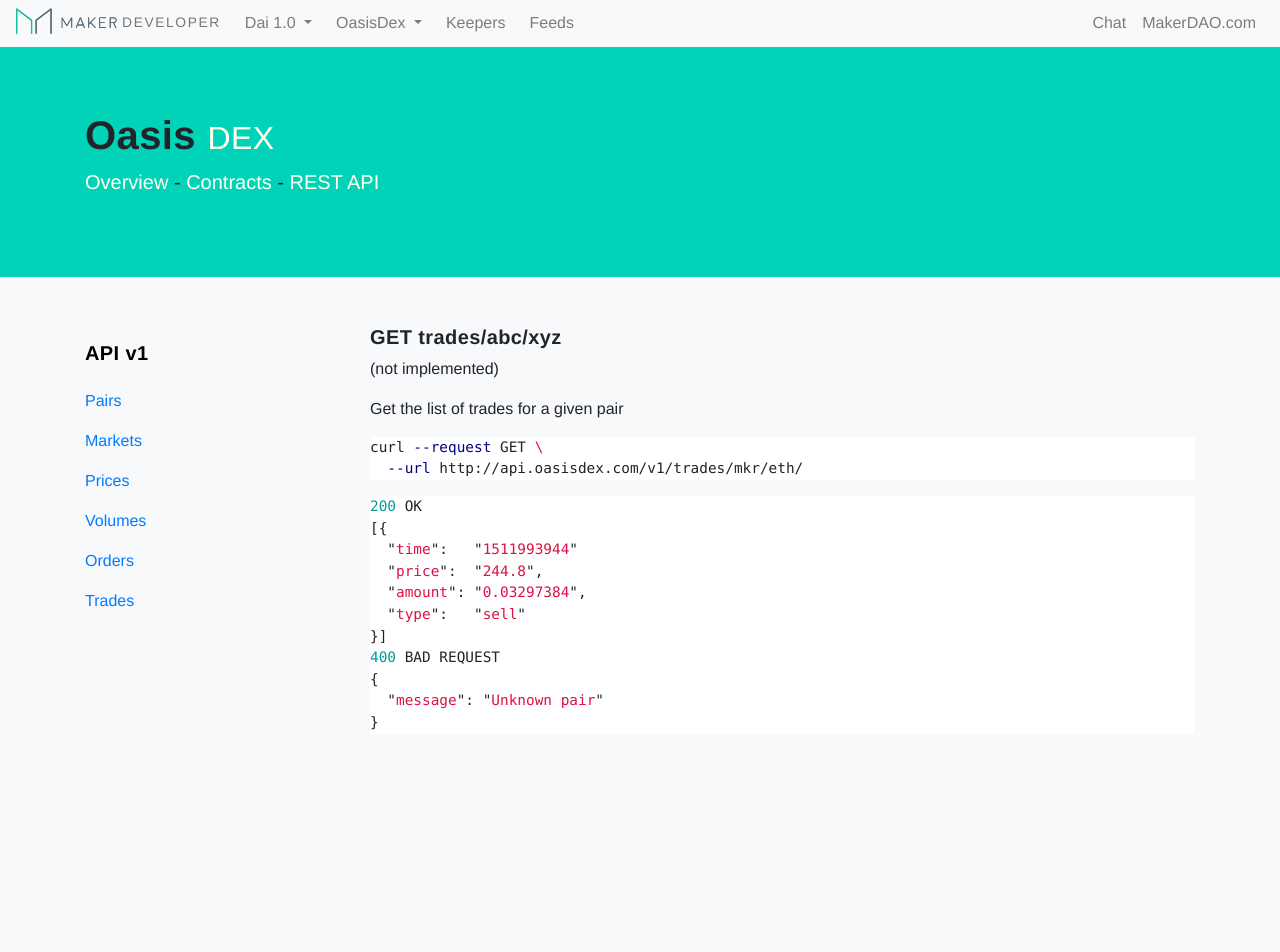
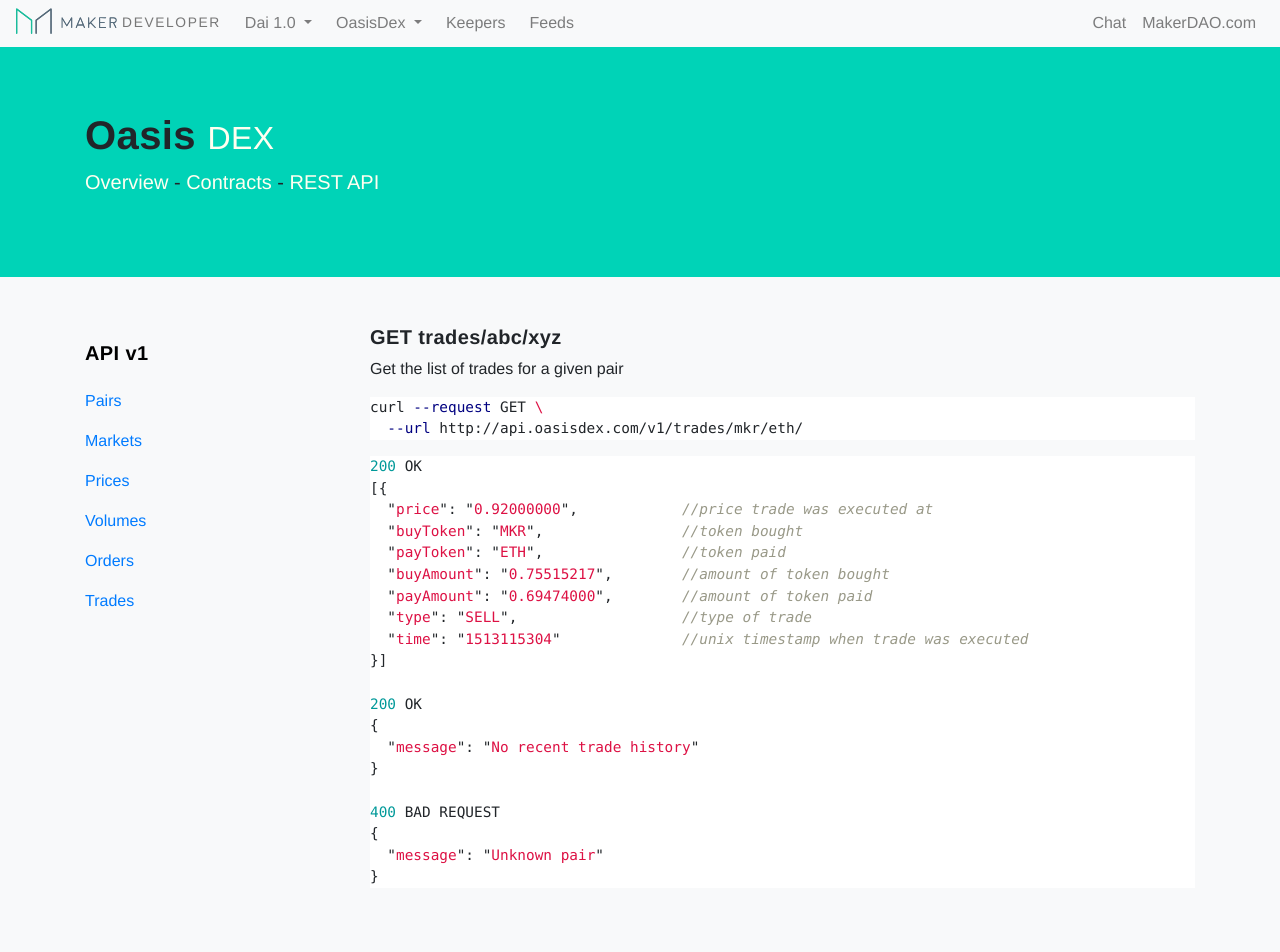
Before and after one commit to makerdao/developer.makerdao.com, a Jekyll site: the page built from oasis/api/1/trades.md, in a window 1280 px wide. Built offline with Jekyll 4.4.1, drawn with Linux system fonts in a browser that asks for light colours; nearby versions of some CDN libraries; before the commit the page ends 900 px from its top, so only the background shows below that.

Commit message:
updates oasis api docs for trade history

````diff
--- a/oasis/api/1/trades.md
+++ b/oasis/api/1/trades.md
@@ -5,8 +5,6 @@ description: Public rest endpoints for markets data
 ---
 
 ##### GET trades/abc/xyz
-
-(not implemented)
 
 Get the list of trades for a given pair
 
@@ -18,11 +16,20 @@ curl --request GET \
 ```javascript
 200 OK
 [{
-  "time":   "1511993944"
-  "price":  "244.8",
-  "amount": "0.03297384",
-  "type":   "sell"
+  "price": "0.92000000",            //price trade was executed at
+  "buyToken": "MKR",		    //token bought
+  "payToken": "ETH",		    //token paid
+  "buyAmount": "0.75515217",	    //amount of token bought
+  "payAmount": "0.69474000",	    //amount of token paid
+  "type": "SELL",		    //type of trade
+  "time": "1513115304"		    //unix timestamp when trade was executed
 }]
+
+200 OK
+{
+  "message": "No recent trade history"
+}
+
 400 BAD REQUEST
 {
   "message": "Unknown pair"
````
